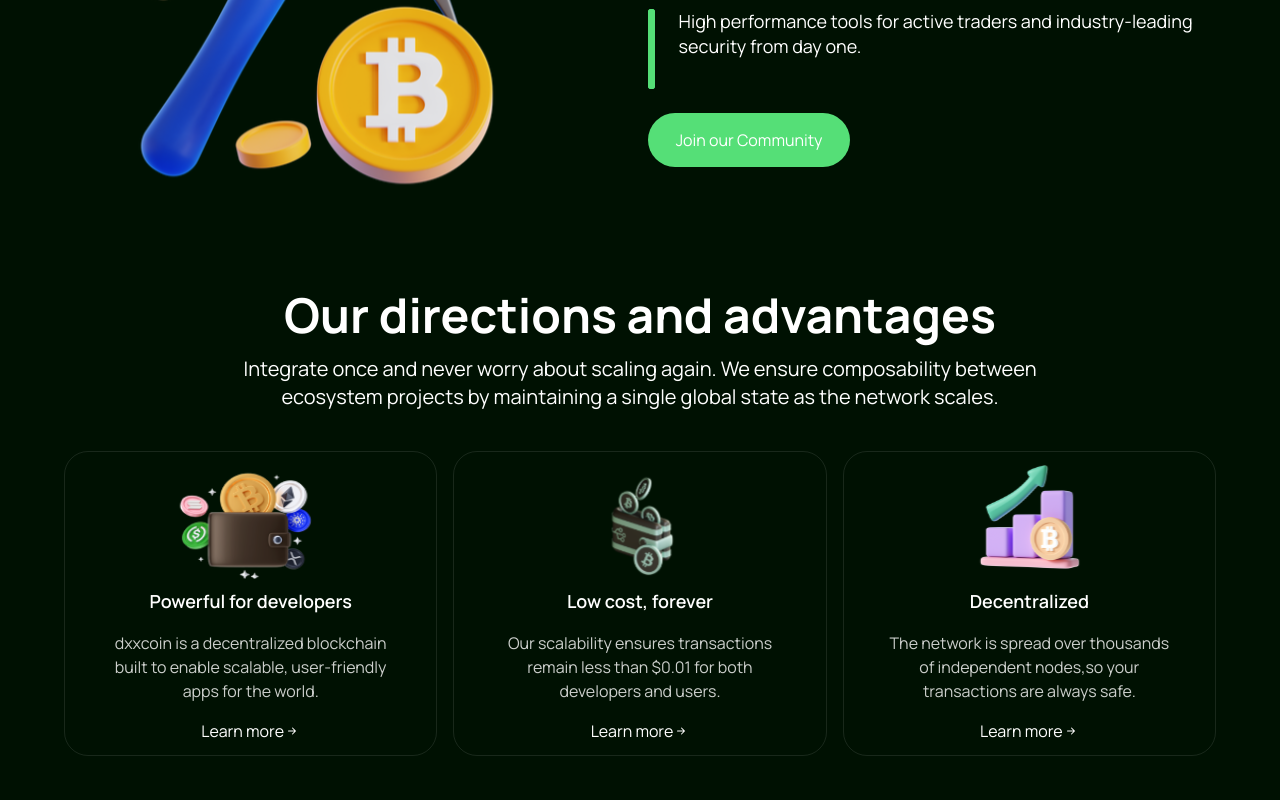
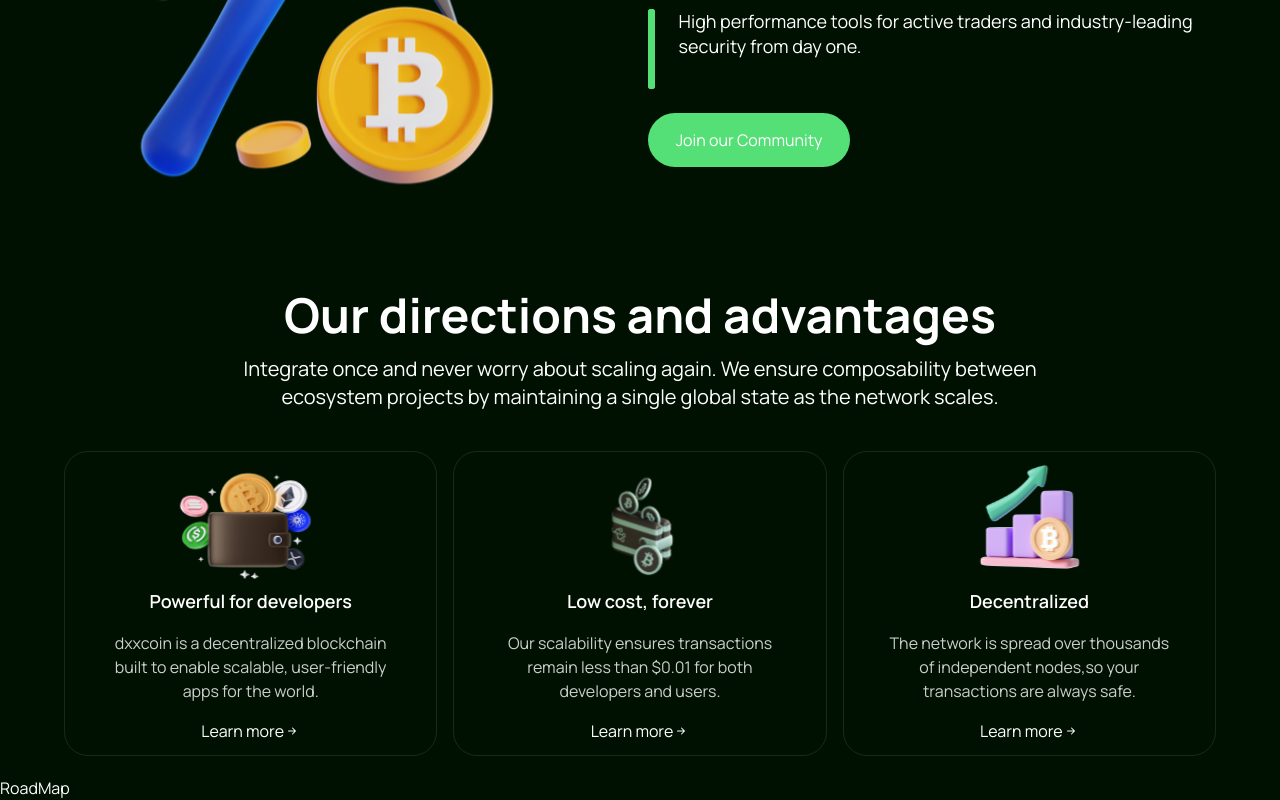
Before and after one commit to gift56/DxxCoin, a React (Vite) app: page / in a window 1280 px wide. Shown: the part 1089-1889 px from the top of the page. Before the commit the page ends 1865 px from the top, so only its background shows below. Built offline with nearby package versions, Linux system fonts and the light colour scheme.

Commit message:
working on road map

```diff
--- a/src/App.jsx
+++ b/src/App.jsx
@@ -3,6 +3,7 @@ import Navbar from "./components/Navbar";
 import Hero from "./components/Hero";
 import Goals from "./components/Goals";
 import Advantage from "./components/Advantage";
+import RoadMap from "./components/RoadMap";
 
 const App = () => {
   return (
@@ -11,6 +12,7 @@ const App = () => {
       <Hero />
       <Goals />
       <Advantage />
+      <RoadMap />
     </>
   );
 };
```
